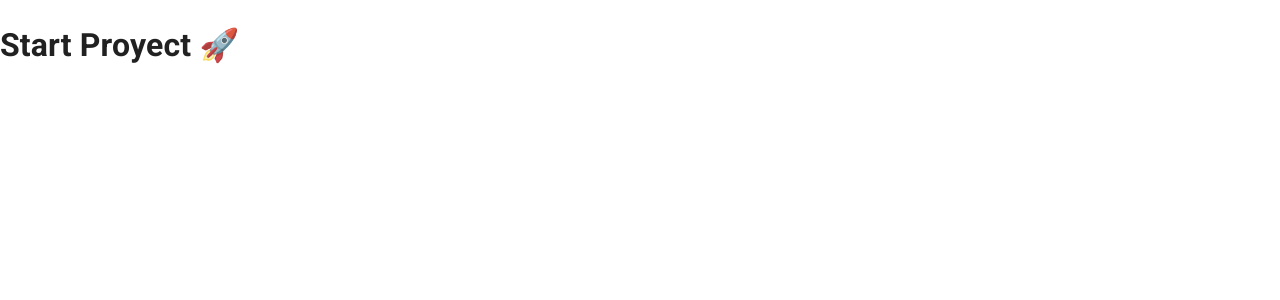
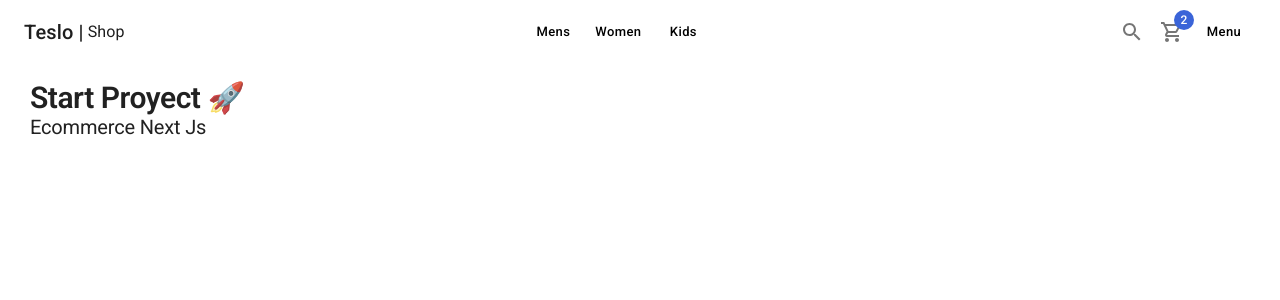
Before and after one commit to martinfyic/nextjs-ecommerce, a Next.js app: page / in a window 1280 px wide. Shown: the top 300 px of the page. Built offline with nearby package versions, Linux system fonts and the light colour scheme.

Commit message:
refactor: :lipstick: implement ShopLayout.tsx at page/index.tsx

```diff
--- a/pages/index.tsx
+++ b/pages/index.tsx
@@ -1,7 +1,28 @@
 import { NextPage } from 'next';
+import { Typography } from '@mui/material';
+
+import { ShopLayout } from '@/components/layouts';
 
 const HomePage: NextPage = () => {
-	return <h1>Start Proyect 🚀</h1>;
+	return (
+		<ShopLayout
+			title='Ecommerce NextJS'
+			pageDescription={'Ecommerce creada con Next JS a modo educativo'}
+		>
+			<Typography
+				variant='h1'
+				component='h1'
+			>
+				Start Proyect 🚀
+			</Typography>
+			<Typography
+				variant='h2'
+				sx={{ mb: 1 }}
+			>
+				Ecommerce Next Js
+			</Typography>
+		</ShopLayout>
+	);
 };
 
 export default HomePage;
```
